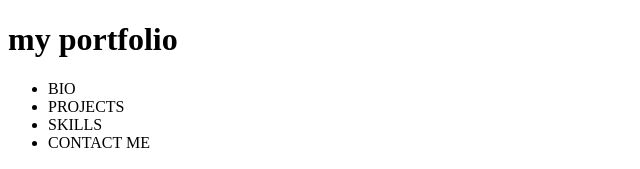
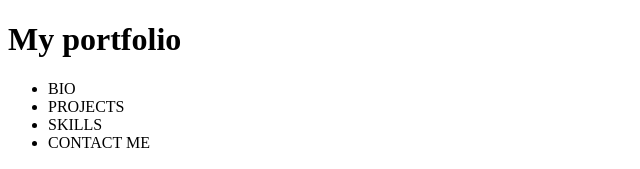
Before and after one commit to MercyAD/web, a plain HTML site: page portfolio22.html in a window 1280 px wide. Shown: the top 169 px of the page, 0-640 px from the left. Drawn offline with Linux system fonts and the light colour scheme.

Commit message:
changed my heading case

```diff
--- a/portfolio22.html
+++ b/portfolio22.html
@@ -1,12 +1,12 @@
 <!DOCTYPE html>
 <html lang="en">
 <head>
-    <title>my portfolio - Mercy</title>
+    <title>My portfolio - Mercy</title>
     <link rel="stylesheet" href="portfolio22.css">
 </head>
 <body>
     <header>
-        <h1> my portfolio</h1>
+        <h1> My portfolio</h1>
     </header>
     <nav>
         <ul>
```
